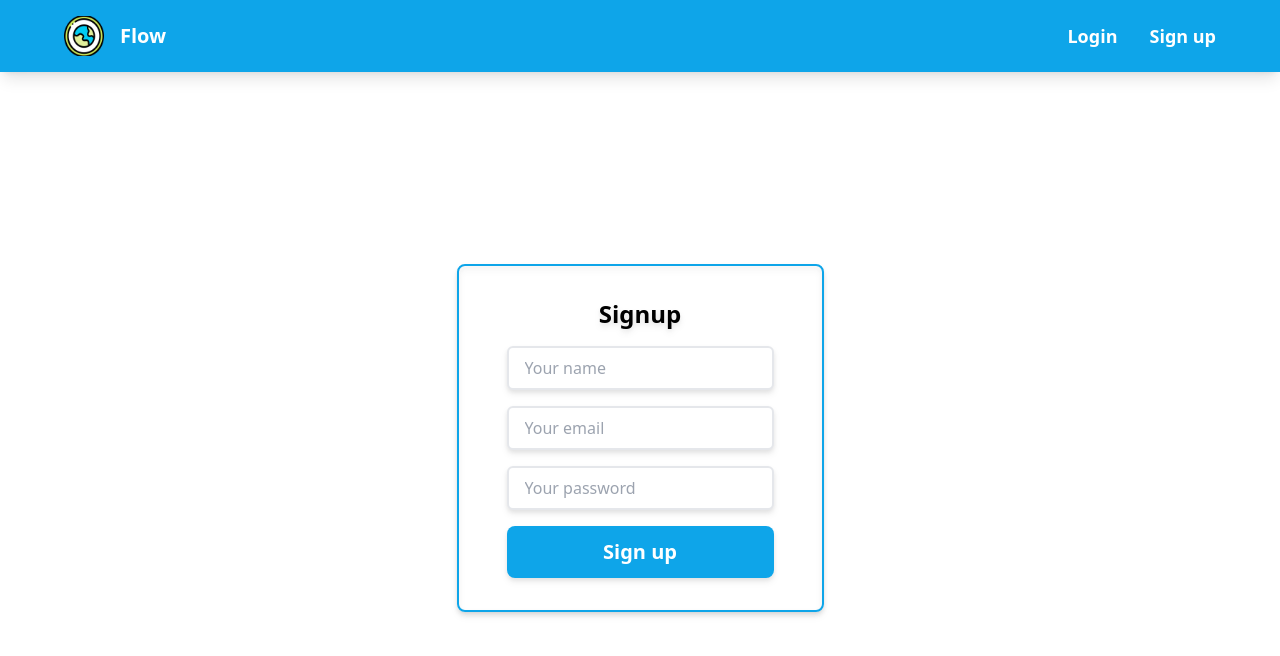
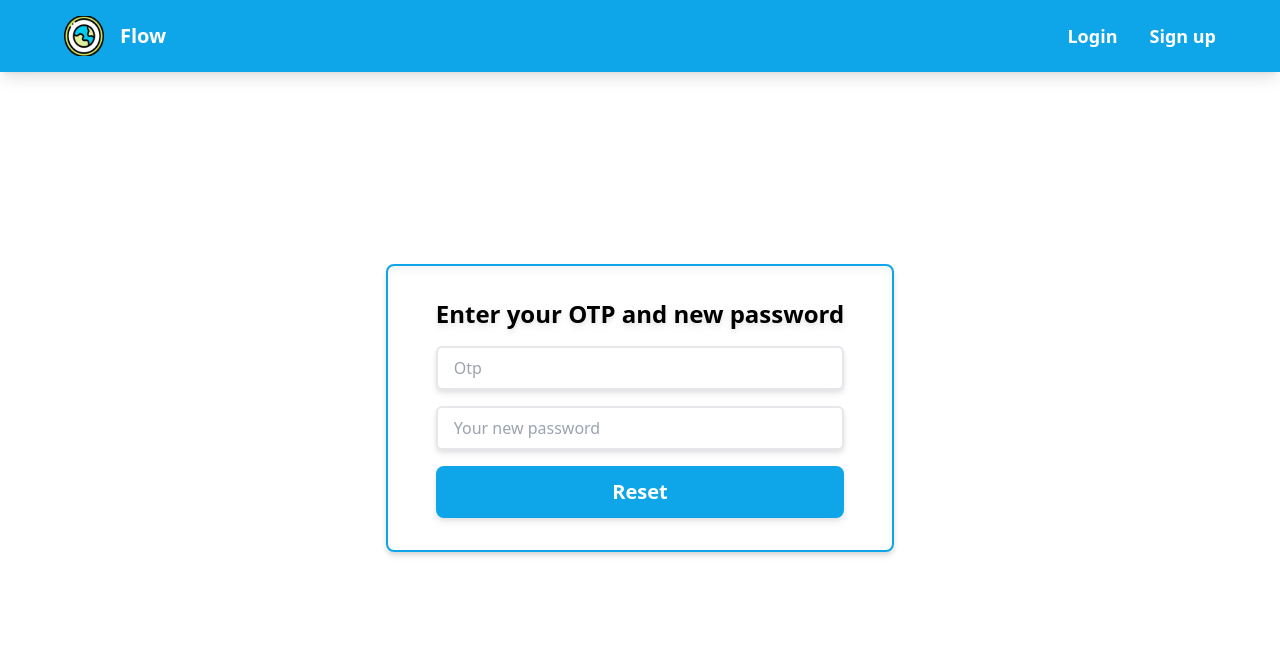
Before and after one commit to abdouAoufi/final-project, a React (Vite) app: page /login in a window 1280 px wide. Shown: the top 656 px of the page. Built offline with nearby package versions, Linux system fonts and the light colour scheme.

Commit message:
set up confirmation page

```diff
--- a/src/app/App.jsx
+++ b/src/app/App.jsx
@@ -1,9 +1,15 @@
 import Signup from "../pages/Signup/Signup";
+import Login from "../pages/Login/Login";
+import Reset from "../pages/Reset/Reset";
+import Confirmation from "../pages/Confirmation/Confirmation";
 
 const App = () => {
   return (
     <div>
-      <Signup />
+      {/* <Signup /> */}
+      {/* <Login /> */}
+      {/* <Reset /> */}
+      <Confirmation />
     </div>
   );
 };
--- /dev/null
+++ b/src/pages/Confirmation/Confirmation.jsx
@@ -0,0 +1,50 @@
+import Button from "../../components/Button/Button";
+import { useState } from "react";
+import Navbar from "../../components/Navbar/Navbar";
+
+const Confirmation = () => {
+  const [otp, setOtp] = useState("");
+  const [newPassword, setNewPassword] = useState("");
+  const beginOtp = () => {
+    const payload = {
+      otp: otp,
+      password: newPassword,
+    };
+    alert(JSON.stringify(payload, null, 2));
+  };
+  return (
+    <div>
+      <Navbar />
+      <div className='flex justify-center mt-48'>
+        <div className=' border-2 border-sky-500 rounded-lg flex flex-col py-8 px-12 gap-4 shadow-md drop-shadow-md'>
+          <h4 className='text-center font-bold text-2xl'>
+            Enter your OTP and new password
+          </h4>
+
+          <input
+            className='border-2 px-4 py-2 rounded-md'
+            type='number'
+            placeholder='Otp'
+            onChange={(e) => {
+              setOtp(e.target.value);
+            }}
+            value={otp}
+          />
+          <input
+            className='border-2 px-4 py-2 rounded-md'
+            type='password'
+            placeholder='Your new password'
+            onChange={(e) => {
+              setNewPassword(e.target.value);
+            }}
+            value={newPassword}
+          />
+
+          <Button text='Reset' onPress={() => beginOtp()} />
+        </div>
+      </div>
+    </div>
+  );
+};
+
+export default Confirmation;
--- /dev/null
+++ b/src/pages/Login/Login.jsx
@@ -0,0 +1,59 @@
+import React from "react";
+import Navbar from "../../components/Navbar/Navbar";
+import { useState } from "react";
+import Button from "../../components/Button/Button";
+
+function Login() {
+  const [email, setEmail] = useState("");
+  const [password, setPassword] = useState("");
+
+  const beginLogin = () => {
+    const payload = {
+      email,
+      password,
+    };
+    alert(JSON.stringify(payload, null, 2));
+  };
+  return (
+    <div>
+      <Navbar />
+      <div className='flex justify-center mt-48'>
+        <div className=' border-2 border-sky-500 rounded-lg flex flex-col py-8 px-12 gap-4 shadow-md drop-shadow-md'>
+          <h4 className='text-center font-bold text-2xl'>Login</h4>
+          <input
+            className='border-2 px-4 py-2 rounded-md'
+            type='email'
+            placeholder='Your email'
+            onChange={(e) => {
+              setEmail(e.target.value);
+            }}
+            value={email}
+          />
+          <input
+            className='border-2 px-4 py-2 rounded-md '
+            type='password'
+            placeholder='Your password'
+            onChange={(e) => {
+              setPassword(e.target.value);
+            }}
+            value={password}
+          />
+          <Button
+            text='Login'
+            onPress={() => {
+              beginLogin();
+            }}
+          />
+
+          <p className='text-center text-md '>
+            Forget your password?{" "}
+												<br/>
+            <span className='font-bold text-sky-500'>Click here</span>{" "}
+          </p>
+        </div>
+      </div>
+    </div>
+  );
+}
+
+export default Login;
--- /dev/null
+++ b/src/pages/Reset/Reset.jsx
@@ -0,0 +1,40 @@
+import React, { useState } from "react";
+import Navbar from "../../components/Navbar/Navbar";
+import Button from "../../components/Button/Button";
+
+function Reset() {
+  const [email, setEmail] = useState("");
+  const beginReset = () => {
+    const payload = {
+      email: email,
+    };
+    alert(JSON.stringify(payload));
+    // ! https://myapp.api/reset-pwd
+  };
+  return (
+    <div>
+      <Navbar />
+      <div className='flex justify-center mt-48'>
+        <div className=' border-2 border-sky-500 rounded-lg flex flex-col py-8 px-12 gap-4 shadow-md drop-shadow-md'>
+          <h4 className='text-center font-bold text-2xl'>
+            Reset your password
+          </h4>
+
+          <input
+            className='border-2 px-4 py-2 rounded-md'
+            type='email'
+            placeholder='Your email'
+            onChange={(e) => {
+              setEmail(e.target.value);
+            }}
+            value={email}
+          />
+
+          <Button text='Send verification' onPress={() => beginReset()} />
+        </div>
+      </div>
+    </div>
+  );
+}
+
+export default Reset;
```
